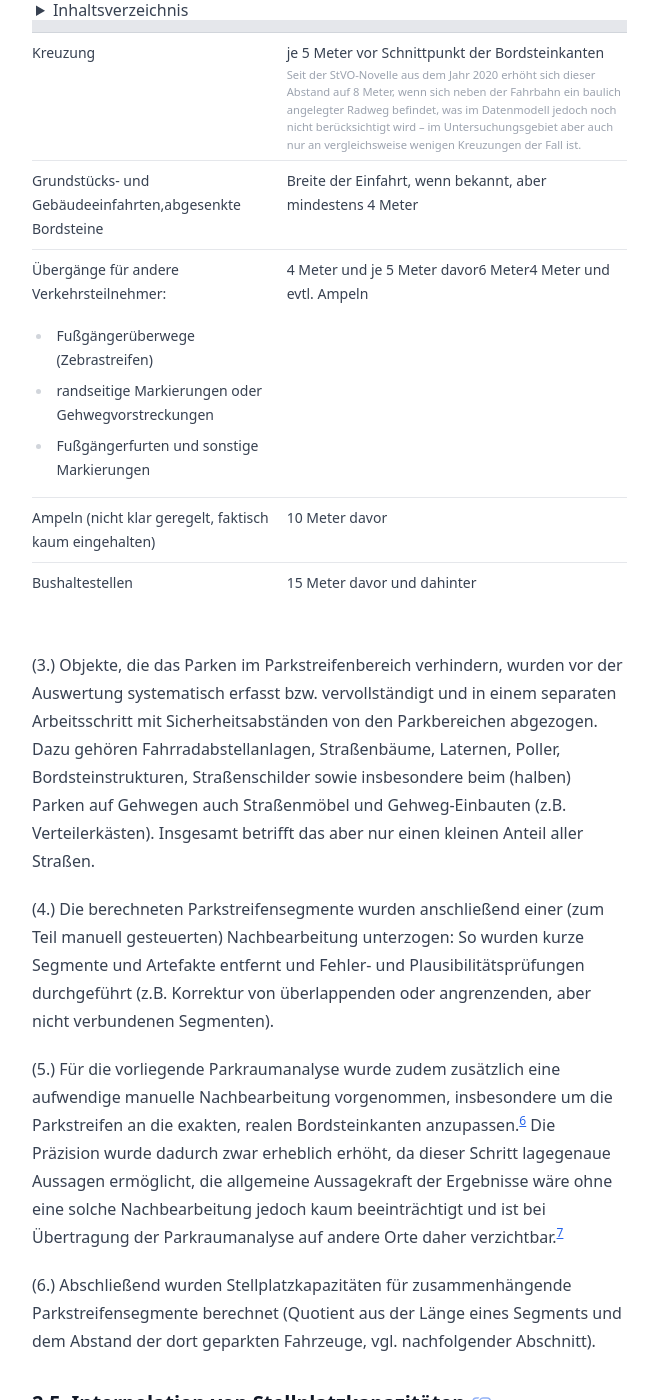
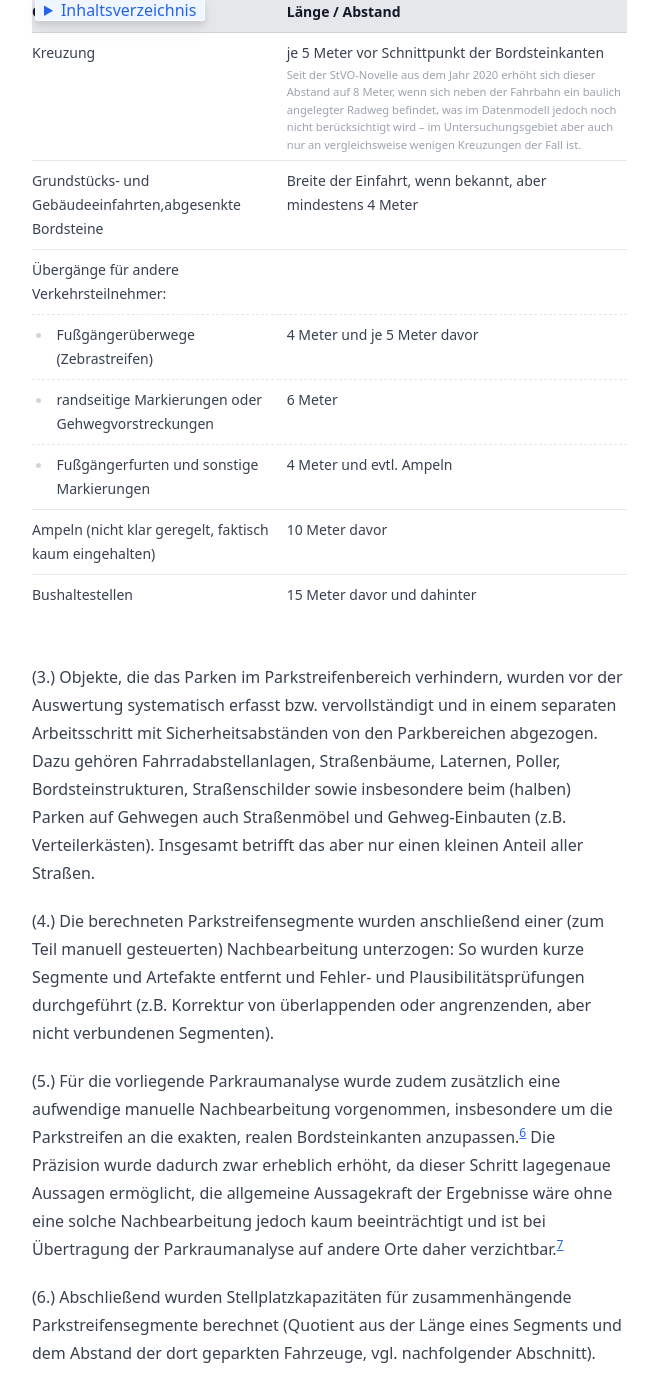
Before and after one commit to osmberlin/strassenraumkarte-neukoelln, a Jekyll site: the page built from parkraumkarte/report.md, in a window 1280 px wide and 1400 px high, scrolled down 7321 px. Shown: the whole window, without its empty margins (228-886 px from the left). Built offline with Jekyll 4.4.1, drawn with Linux system fonts in a browser that asks for light colours.

Commit message:
Fixes to legend and report
Based on Supaplex030's feedback

```diff
--- a/_includes/legend.html
+++ b/_includes/legend.html
@@ -88,7 +88,7 @@
 
           <div class="flex gap-2 mb-2">
             <img src="{{ 'images/legend/street_parking/capacity.png' | relative_url }}" class="h-7 w-12 !m-0" alt="" />
-            <div class="leading-tight">Straßenabschnitt mit Parkmöglichkeit am Fahrbahnrand mit mittlerer Anzahl
+            <div class="leading-tight">Straßenabschnitt mit Parkmöglichkeit am Fahrbahnrand mit Anzahl
               verfügbarer Stellplätze</div>
           </div>
         </div>
@@ -98,7 +98,7 @@
         <div class="mb-3">
           <h3 class="text-md font-semibold !leading-tight">Park- und Stellplatztypen</h3>
 
-          <div class="flex gap-2 mb-2 hide-on-zoom-17 hide-on-zoom-18">
+          <div class="flex gap-2 mb-2">
             <img src="{{ 'images/legend/parking_types/street.png' | relative_url }}" class="h-7 w-12 !m-0" alt="" />
             <div class="leading-tight">Straßenparken / Parkstreifen</div>
           </div>
--- a/_layouts/page.html
+++ b/_layouts/page.html
@@ -5,10 +5,9 @@
 <script async src="{{ '/javascript/linkify-headlines.js' | relative_url }}"></script>
 
 {% if page.show_legend %}
-<nav
-  class="flex w-full prose prose-blue leading-tight print:hidden lg:fixed lg:top-0 lg:bg-white pt-5 lg:pt-0 px-4 lg:px-1">
-  <details class="inline-block">
-    <summary>Inhaltsverzeichnis</summary>
+<nav class="flex w-full prose prose-blue leading-tight print:hidden lg:fixed lg:top-0 pt-5 lg:pt-0 px-4 lg:px-1 z-50">
+  <details class="inline-block bg-blue-50 px-2 rounded-b-sm drop-shadow-lg ring-1 ring-white">
+    <summary class="text-blue-600">Inhaltsverzeichnis</summary>
     <!-- https://github.com/allejo/jekyll-toc -->
     {% include toc.html html=content h_min=2 class='dropdown-menu' anchor_class='dropdown-item' %}
   </details>
--- a/parkraumkarte/report.md
+++ b/parkraumkarte/report.md
@@ -147,16 +147,35 @@
         <td>Grundst&uuml;cks- und Gebäudeeinfahrten,abgesenkte Bordsteine</td>
         <td>Breite der Einfahrt, wenn bekannt, aber mindestens 4 Meter</td>
     </tr>
+    <tr class="border-dashed !border-gray-200">
+        <td>
+          &Uuml;bergänge f&uuml;r andere Verkehrsteilnehmer:
+        </td>
+        <td></td>
+    </tr>
+    <tr class="border-dashed !border-gray-200">
+        <td>
+          <ul class="!m-0">
+            <li class="!m-0">Fu&szlig;gänger&uuml;berwege (Zebrastreifen)</li>
+          </ul>
+        </td>
+        <td>4 Meter und je 5 Meter davor</td>
+    </tr>
+    <tr class="border-dashed !border-gray-200">
+        <td>
+          <ul class="!m-0">
+            <li class="!m-0">randseitige Markierungen oder Gehwegvorstreckungen</li>
+          </ul>
+        </td>
+        <td>6 Meter</td>
+    </tr>
     <tr>
         <td>
-          &Uuml;bergänge f&uuml;r andere Verkehrsteilnehmer:
-          <ul class="!mb-0">
-            <li>Fu&szlig;gänger&uuml;berwege (Zebrastreifen)</li>
-            <li>randseitige Markierungen oder Gehwegvorstreckungen</li>
-            <li>Fu&szlig;gängerfurten und sonstige Markierungen</li>
+          <ul class="!m-0">
+            <li class="!m-0">Fu&szlig;gängerfurten und sonstige Markierungen</li>
           </ul>
         </td>
-        <td>4 Meter und je 5 Meter davor6 Meter4 Meter und evtl. Ampeln</td>
+        <td>4 Meter und evtl. Ampeln</td>
     </tr>
     <tr>
         <td>Ampeln (nicht klar geregelt, faktisch kaum eingehalten)</td>
```
Also changed, not shown: css/tailwind.css.
